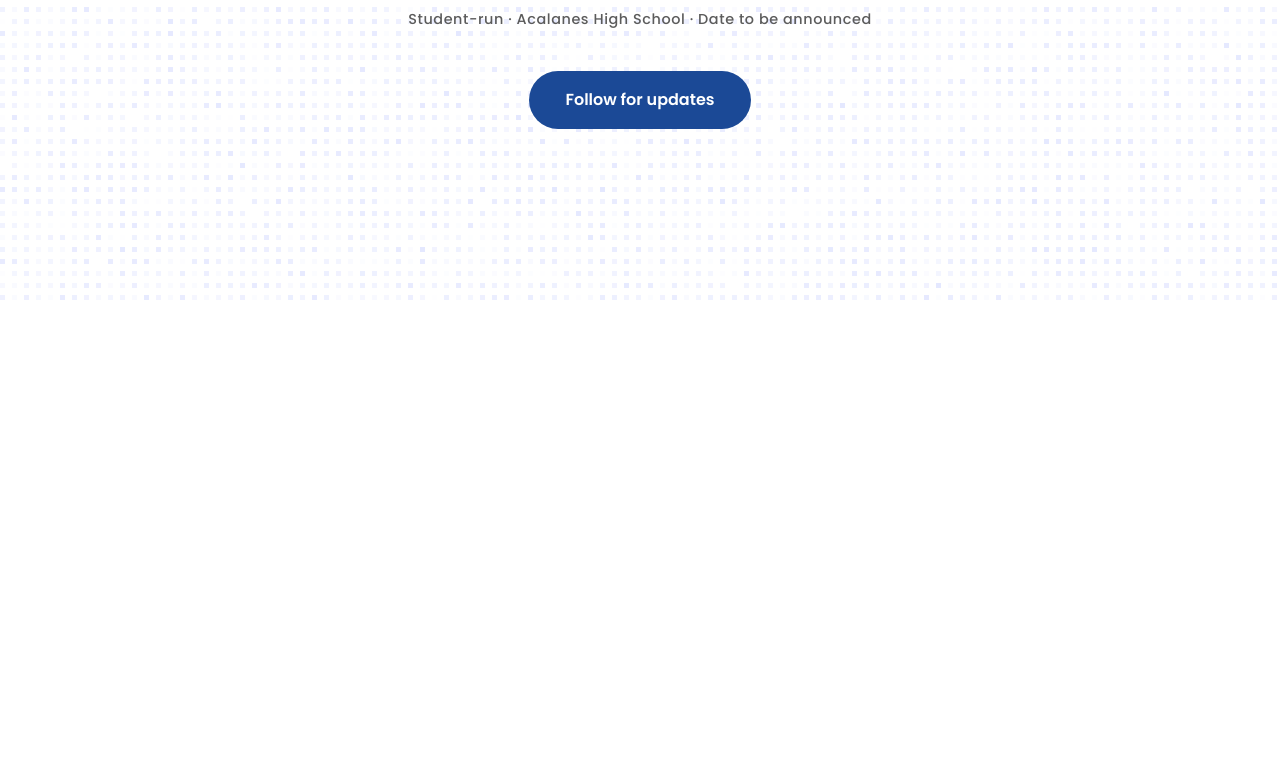
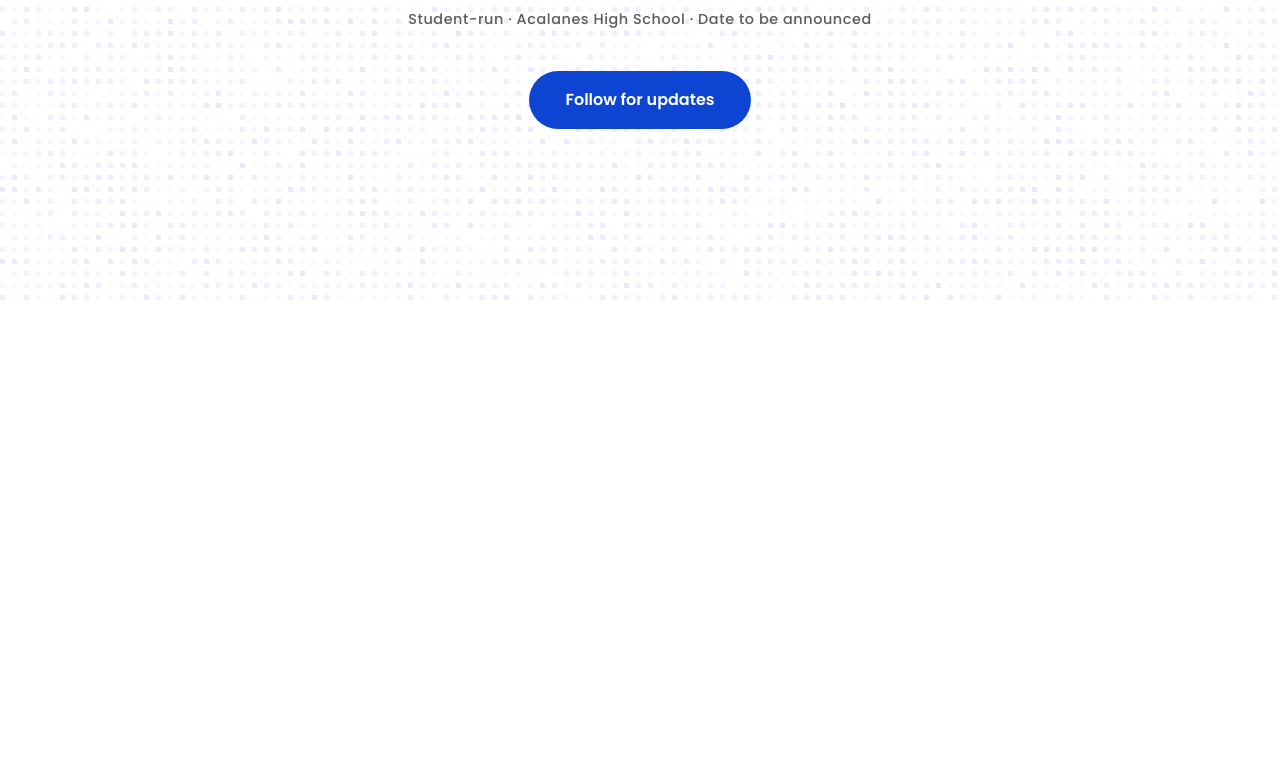
Before and after one commit to James-Software/other-data-science, a website built with Vite: page index.html in a window 1280 px wide. Shown: the part 497-1258 px from the top of the page. Built offline with nearby package versions, Linux system fonts and the light colour scheme.

Commit message:
Make brand blue more vibrant (#0d45d2)

```diff
--- a/src/style.css
+++ b/src/style.css
@@ -6,7 +6,7 @@
   --bg: #ffffff;
   --ink: #111111;
   --muted: #5c5c5c;
-  --blue: #1b4996;
+  --blue: #0d45d2;
   --blue-dark: #143a78;
   --font: "Poppins", "Avenir Next", Avenir, Helvetica, Arial, sans-serif;
   --content: min(880px, calc(100% - 48px));
```
Also changed, not shown: public/favicon.svg.
